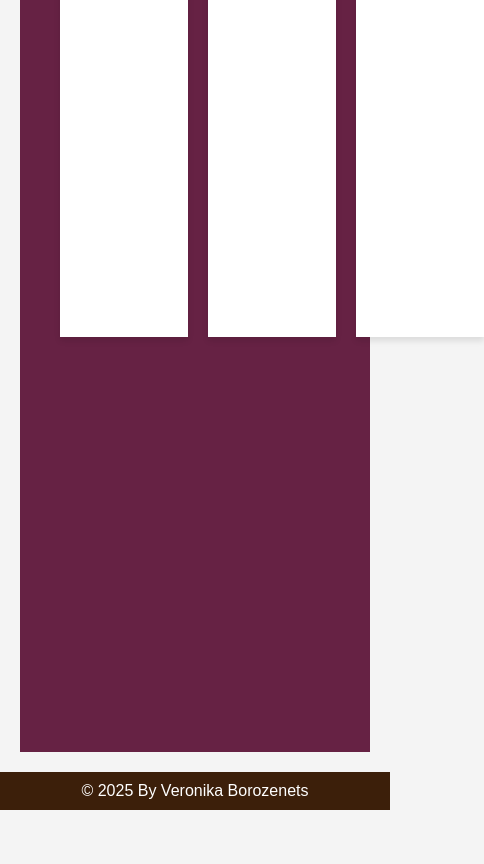
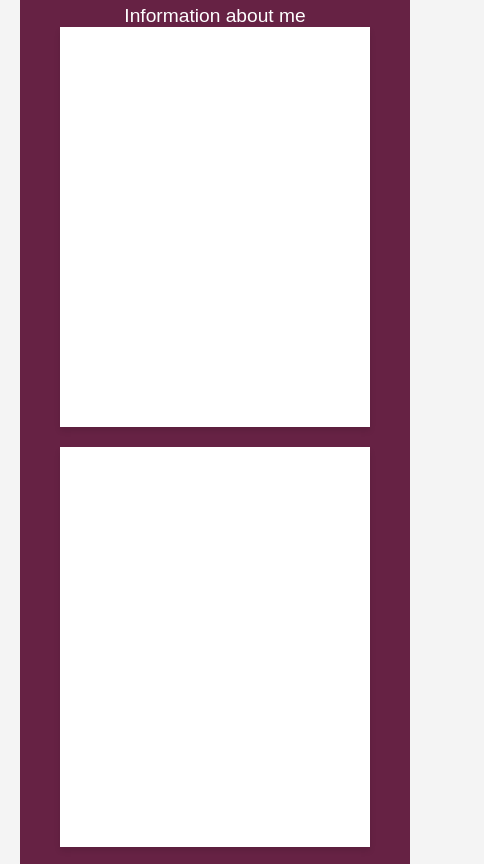
Before and after one commit to nikuusyaa/ITW, a plain HTML site: page ITW_project2/index.html in a window 390 px wide. Shown: the part 956-1820 px from the top of the page, 484 px wide, since content can reach past the window. Before the commit the page ends 1766 px from the top, so only its background shows below. Drawn offline with Linux system fonts and the light colour scheme; a web font is replaced by a local one.

Commit message:
update language attribute to English and enhance about section layout with grid display for better responsiveness

```diff
--- a/ITW_project2/index.html
+++ b/ITW_project2/index.html
@@ -1,5 +1,5 @@
 <!DOCTYPE html>
-<html lang="ru">
+<html lang="en">
   <head>
     <meta charset="UTF-8" />
     <meta name="viewport" content="width=device-width, initial-scale=1.0" />
@@ -15,10 +15,9 @@
 
         cards.forEach((card) => {
           card.addEventListener("mouseenter", function () {
-            card.classList.add("rotated"); // Добавляем класс для поворота
+            card.classList.add("rotated");
           });
 
-          // Не добавляем обработчик для mouseleave, чтобы состояние оставалось
         });
       });
     </script>
@@ -51,12 +50,9 @@
       </div>
     </section>
 
-    <!-- Это может быть раздел с информацией обо мне -->
     <section id="about" class="about">
       <h2>About me</h2>
       <p>Information about me</p>
-
-      <!-- Контейнер для карточек -->
       <div class="cards-container">
         <div class="card">
           <h3>Card 1</h3>
--- a/ITW_project2/styles.css
+++ b/ITW_project2/styles.css
@@ -206,33 +206,32 @@ header:hover {
   box-shadow: inset 0 0 0 2px #034c9f;
 }
 
-/* Style cards in about section */
+/************************************ Style cards in about section ***************************************/
 .about {
-  height: 100vh;
+  box-sizing: border-box;
+  width: 100%;
   padding: 40px;
-  padding-top: 0;
-  margin-top: 0;
+  padding-top: 5%;
   background-color: #662244;
   text-align: center;
 }
 
 .cards-container {
-  display: flex;
-  justify-content: space-between;
+  display: grid;
+  grid-template-columns: repeat(auto-fit, minmax(300px, 1fr));
   gap: 20px;
-  margin-top: 40px;
-  perspective: 1500px;
+  max-width: 1000px;
+  margin: 40px auto 0;
+  padding: 0;
 }
 
 .card {
-  width: 250px;
-  height: 350px;
+  height: 400px;
   background-color: #fff;
   box-shadow: 0 4px 6px rgba(0, 0, 0, 0.1);
   padding: 20px;
   text-align: center;
   transition: transform 1s ease-in-out;
-  transform-style: preserve-3d;
 }
 
 .card h3 {
@@ -250,6 +249,6 @@ header:hover {
 }
 
 .cards-container {
-  max-width: 900px;
+  max-width: 1000px; /* Максимальная ширина контейнера */
   margin: 0 auto;
 }
```
